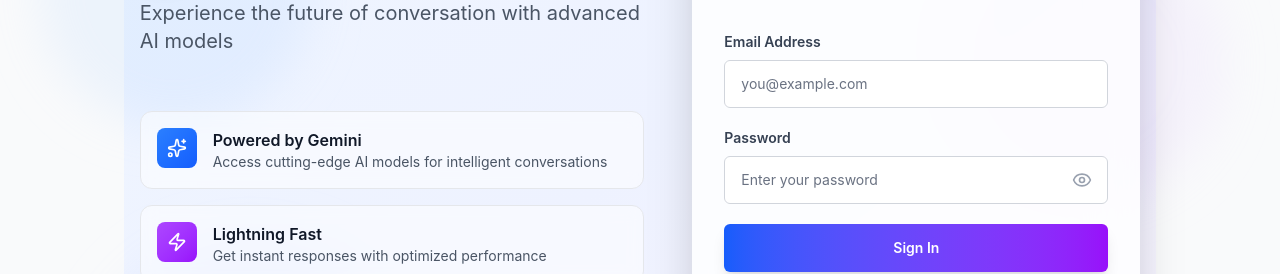
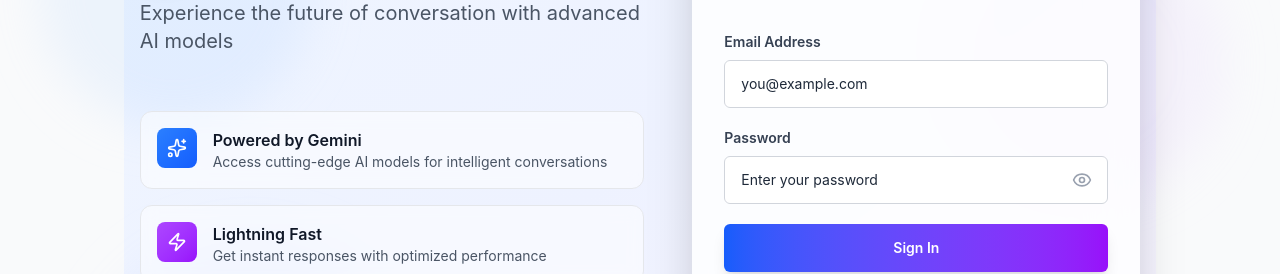
Before and after one commit to oyezaifi/chatApp, a React (Vite) app: page / in a window 1280 px wide. Shown: the part 244-518 px from the top of the page. Built offline with nearby package versions, Linux system fonts and the light colour scheme; what @trpc/react-query would draw is missing.

Commit message:
Fixed a small issue

```diff
--- a/src/components/ui/Input.tsx
+++ b/src/components/ui/Input.tsx
@@ -8,11 +8,16 @@
     return (
       <input
         type={type}
+        ref={ref}
         className={cn(
-          'flex h-10 w-full rounded-md border border-gray-300 bg-white px-3 py-2 text-sm text-gray-900 file:border-0 file:bg-transparent file:text-sm file:font-medium placeholder:text-gray-500 focus-visible:outline-none focus-visible:ring-2 focus-visible:ring-blue-500 focus-visible:ring-offset-2 disabled:cursor-not-allowed disabled:opacity-50 dark:border-gray-600 dark:bg-gray-800 dark:text-gray-100 dark:placeholder:text-gray-400 dark:focus-visible:ring-blue-400 transition-colors',
+          'flex h-10 w-full rounded-md border border-gray-300 bg-white px-3 py-2 text-sm text-gray-900',
+          'file:border-0 file:bg-transparent file:text-sm file:font-medium',
+          'placeholder:text-gray-800 focus-visible:outline-none focus-visible:ring-2 focus-visible:ring-blue-500 focus-visible:ring-offset-2',
+          'disabled:cursor-not-allowed disabled:opacity-50',
+          'dark:border-gray-600 dark:bg-white dark:text-gray-900 dark:placeholder:text-gray-500 dark:focus-visible:ring-blue-400',
+          'transition-colors',
           className
         )}
-        ref={ref}
         {...props}
       />
     );
```
